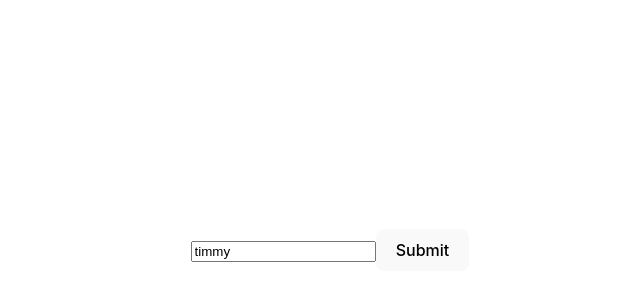
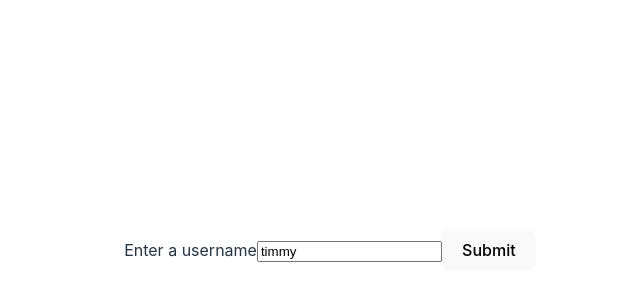
Before and after one commit to bbangwon/react-form, a React (Vite) app: page / in a window 1280 px wide. Shown: the part 150-450 px from the top of the page, without its empty margins (310-950 px from the left). Built offline with nearby package versions, Linux system fonts and the light colour scheme.

Commit message:
htmlFor 프로퍼티

```diff
--- a/src/UsernameForm.jsx
+++ b/src/UsernameForm.jsx
@@ -7,7 +7,13 @@ function UsernameForm() {
     }
     return (
         <div>
-            <input type="text" placeholder="username" value={username} onChange={updateUsername}/>
+            <label htmlFor="username">Enter a username</label>
+            <input
+                type="text"
+                placeholder="username"
+                value={username}
+                onChange={updateUsername}
+                id="username"/>
             <button>Submit</button>
         </div>
     )
```
